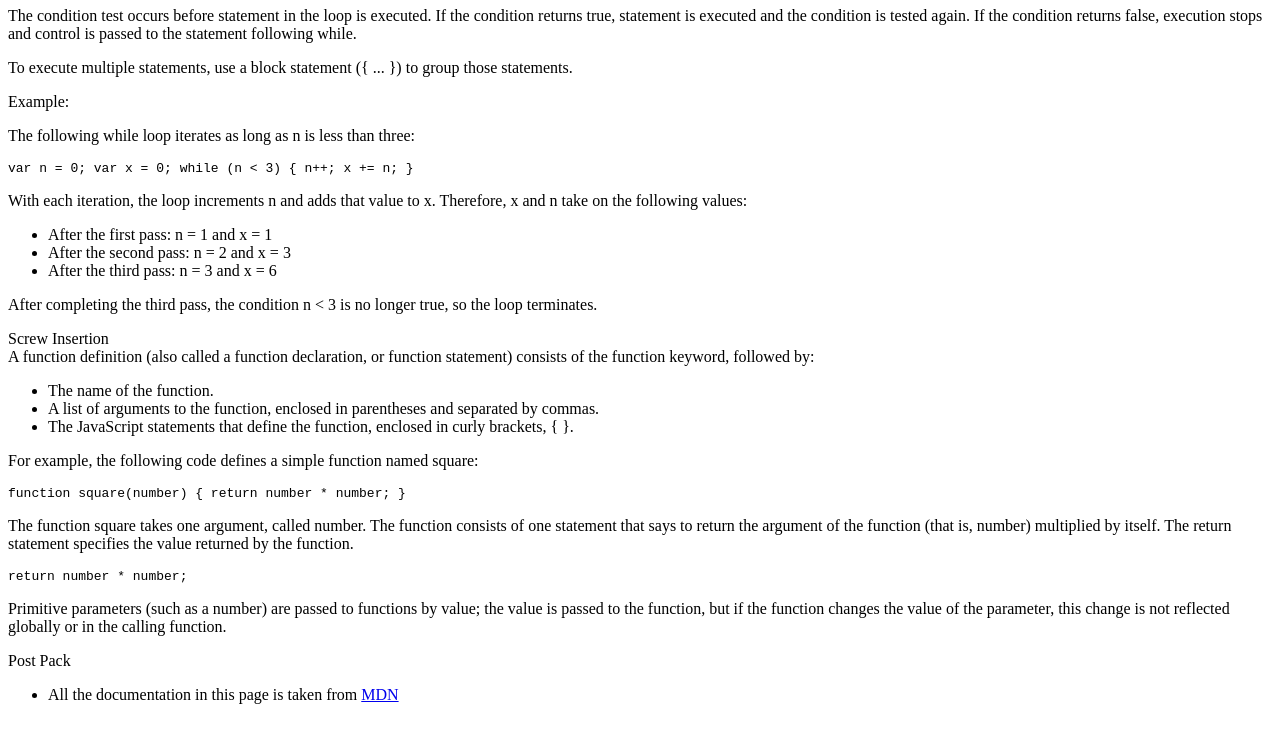
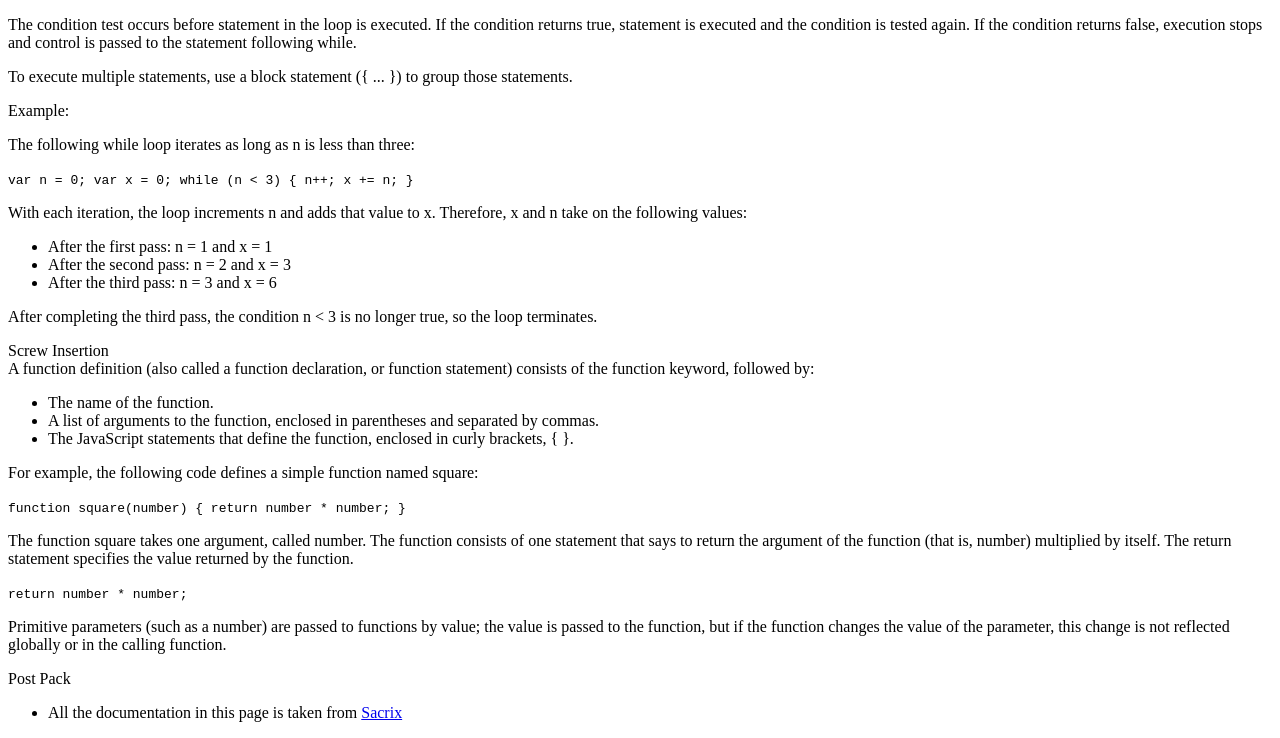
Before and after one commit to ratanoberoi/100daysofcode, a plain HTML site: page Sacrofuse-technical-documentation-page/index.html in a window 1280 px wide. Shown: the part 2374-3112 px from the top of the page. Drawn offline with Linux system fonts and the light colour scheme.

Commit message:
“Update”

```diff
--- a/Sacrofuse-technical-documentation-page/index.html
+++ b/Sacrofuse-technical-documentation-page/index.html
@@ -1,3 +1,10 @@
+<!DOCTYPE html>
+<html lang="en">
+<head>
+    <meta charset="UTF-8">
+    <meta name="viewport" content="width=device-width, initial-scale=1.0">
+</head>
+<body>
 <nav id="navbar">
   <header>SacroFuse Surgical Technique</header>
   <ul>
@@ -407,12 +414,13 @@ surgical systems.
         <li>
           All the documentation in this page is taken from
           <a
-            href="https://developer.mozilla.org/en-US/docs/Web/JavaScript/Guide"
+            href="http://www.thespinemarketgroup.com/sacrofuse/"
             target="_blank"
-            >MDN</a
+            >Sacrix</a
           >
         </li>
       </ul>
     </article>
   </section>
 </main>
+</body>
```
